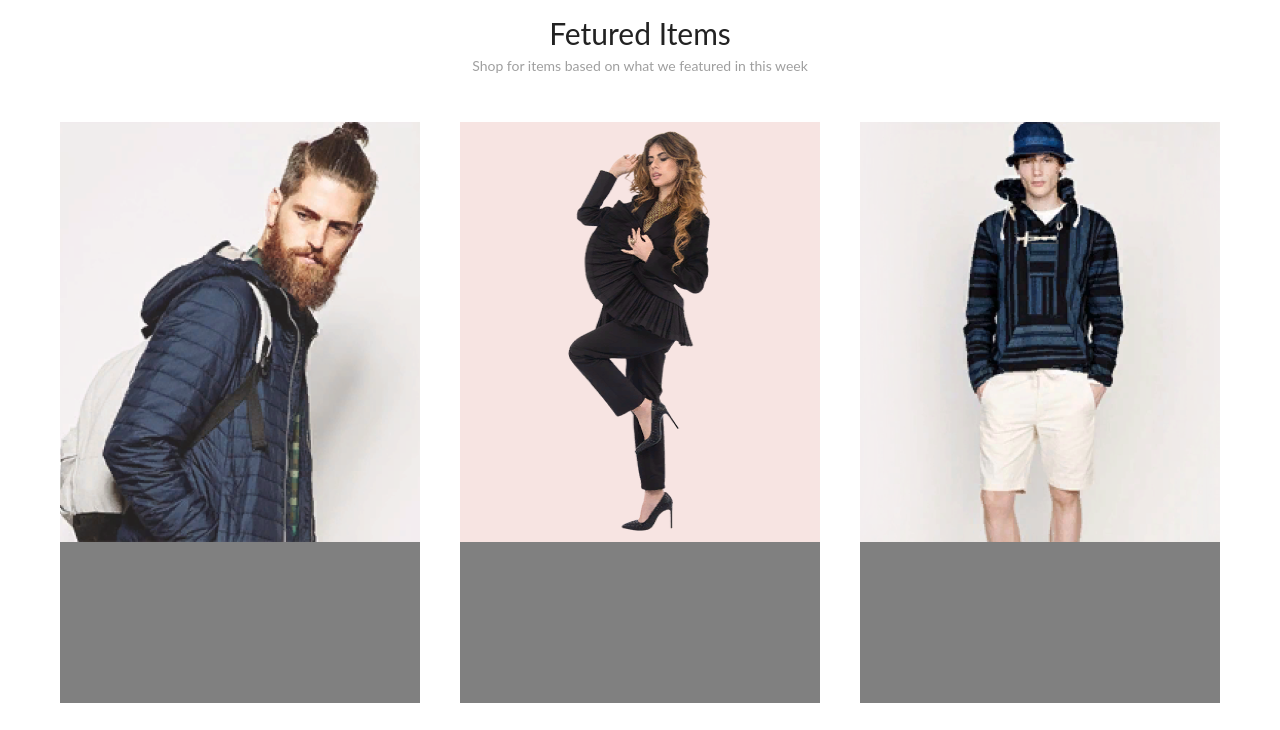
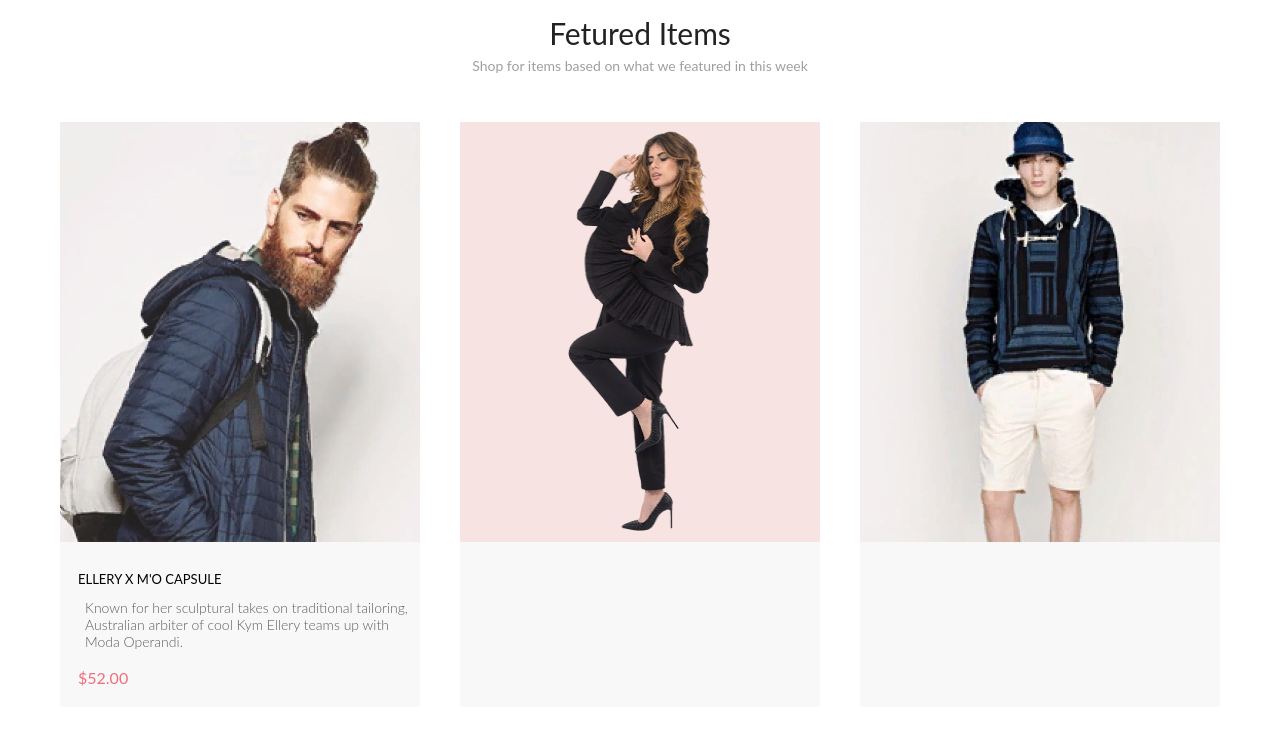
Before and after one commit to MarinaT-10/online-store, a plain HTML site: page index.html in a window 1280 px wide. Shown: the part 1460-2190 px from the top of the page. Drawn offline with Linux system fonts and the light colour scheme.

Commit message:
Добавили текст к каждой карточке
Изменили фон, добавили заголовок h4 и два параграфа.

```diff
--- a/css/style.css
+++ b/css/style.css
@@ -168,6 +168,38 @@ h2 {
 .card {
     width: 360px;
     min-height: 581px;
-    background-color: grey;
     margin-bottom: 30px;
-    }
+    background: #F8F8F8;
+}
+
+.card__product_name {
+    font-family: Lato;
+    font-style: normal;
+    font-weight: normal;
+    font-size: 13px;
+    line-height: 16px;
+    color: #000000;
+    padding-top: 25px;
+    padding-left: 18px;
+}
+
+.card__description {
+    font-family: Lato;
+    font-style: normal;
+    font-weight: 300;
+    font-size: 14px;
+    line-height: 17px;
+    color: #5D5D5D;
+    padding: 12px 0 18px 25px;
+}
+
+.card__price {
+    font-family: Lato;
+    font-style: normal;
+    font-weight: normal;
+    font-size: 16px;
+    line-height: 19px;
+    color: #F16D7F;
+    padding-left: 18px;
+    padding-bottom: 20px;
+}
--- a/index.html
+++ b/index.html
@@ -68,6 +68,9 @@
             <div class="card__box">
                 <div class="card">
                     <img src="img/card_1.png" alt="card-1">
+                    <h4 class="card__product_name">ELLERY X M'O CAPSULE</h4>
+                    <p class="card__description">Known for her sculptural takes on traditional tailoring, Australian arbiter of cool Kym Ellery teams up with Moda Operandi.</p>
+                    <p class="card__price">$52.00</p>
                 </div>
                 <div class="card">
                     <img src="img/card_2.png" alt="card-2">
```
